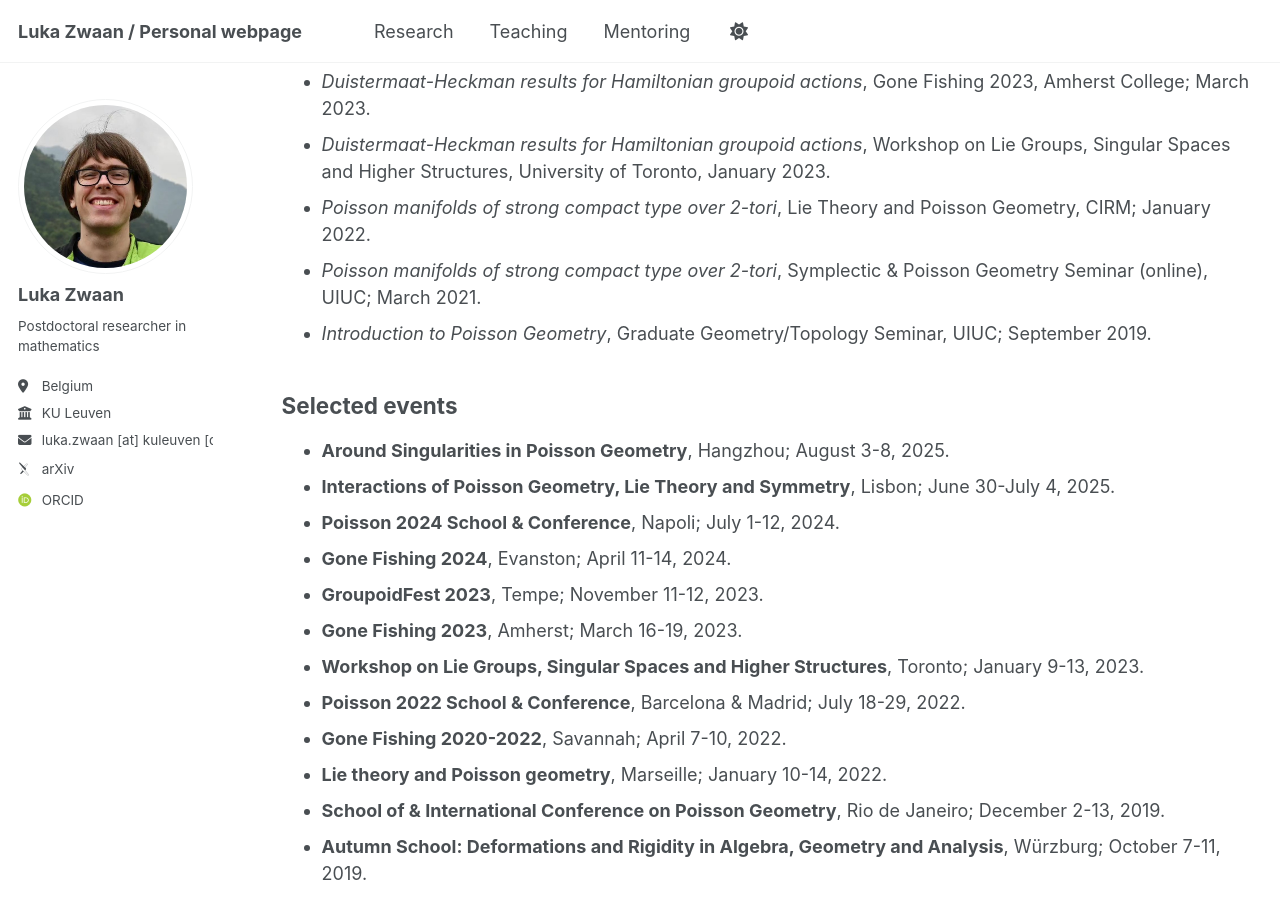
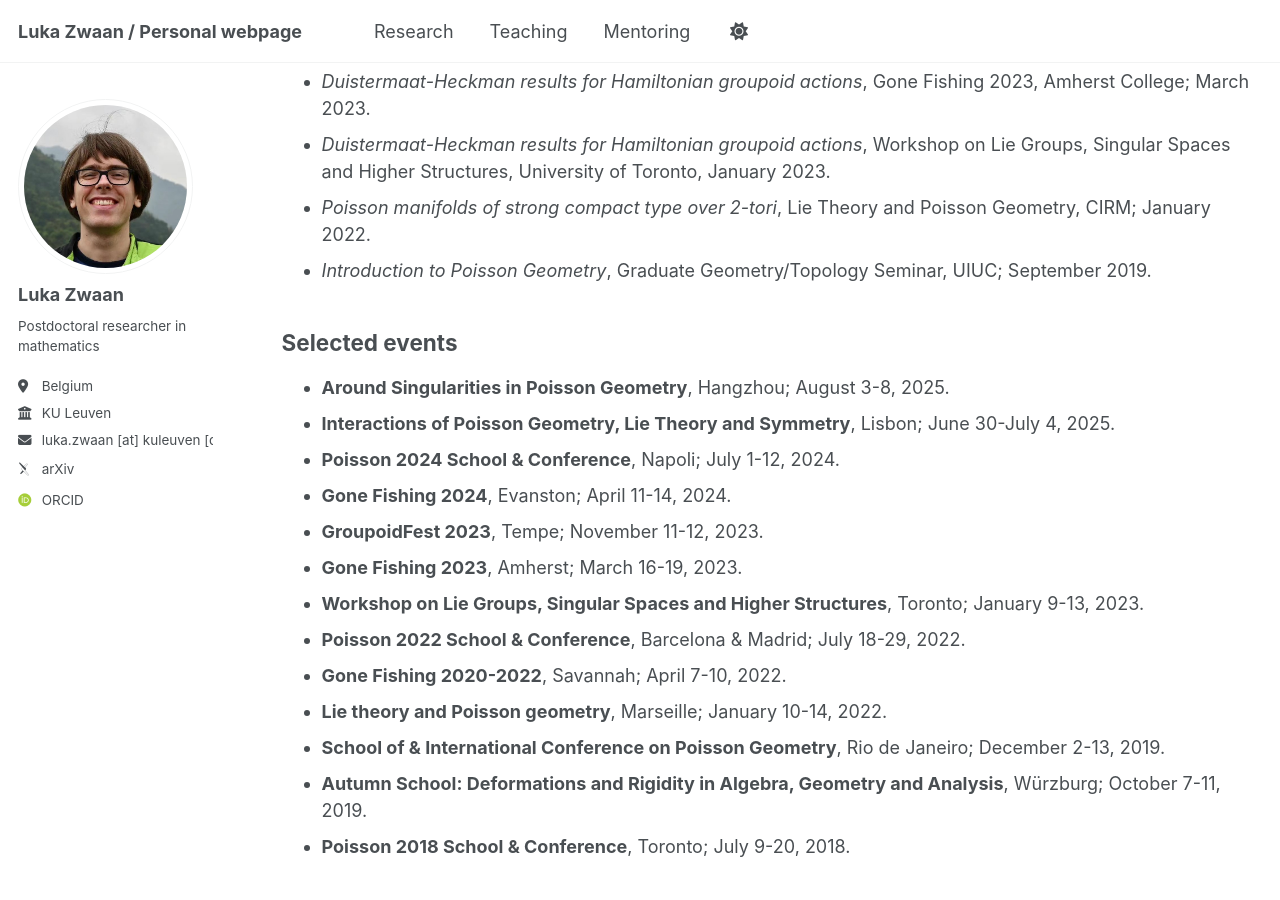
Before and after one commit to LukaZwaan/lukazwaan.github.io, a Jekyll site: the page built from _pages/research.md, in a window 1280 px wide and 900 px high, scrolled down 437 px. Built offline with Jekyll 4.4.1, drawn with Linux system fonts in a browser that asks for light colours; some web fonts are replaced; a script bundle is joined from its source files by our own code; library files that are not in the unit come from our copies.

Commit message:
Update research.md

```diff
--- a/_pages/research.md
+++ b/_pages/research.md
@@ -20,7 +20,6 @@ Selected talks
 * _Duistermaat-Heckman results for Hamiltonian groupoid actions_, Gone Fishing 2023, Amherst College; March 2023.
 * _Duistermaat-Heckman results for Hamiltonian groupoid actions_, Workshop on Lie Groups, Singular Spaces and Higher Structures, University of Toronto, January 2023.
 * _Poisson manifolds of strong compact type over 2-tori_, Lie Theory and Poisson Geometry, CIRM; January 2022.
-* _Poisson manifolds of strong compact type over 2-tori_, Symplectic & Poisson Geometry Seminar (online), UIUC; March 2021.
 * _Introduction to Poisson Geometry_, Graduate Geometry/Topology Seminar, UIUC; September 2019.
 
 Selected events
```
